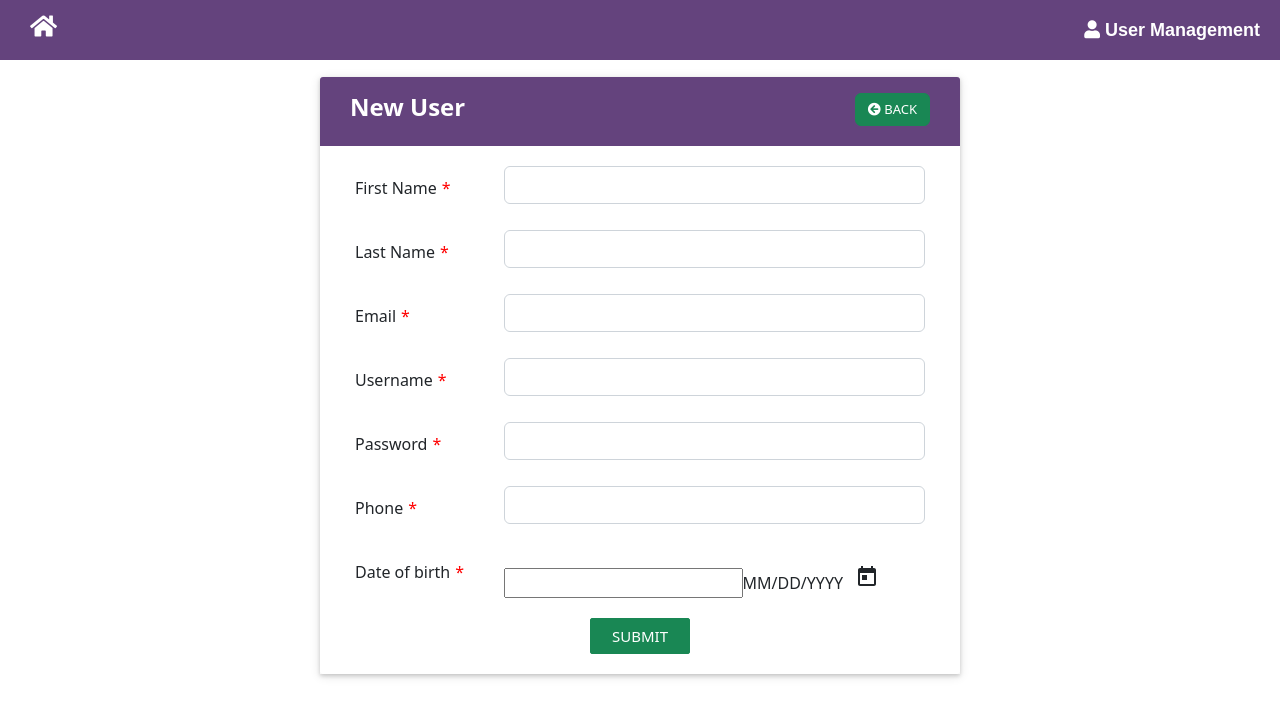
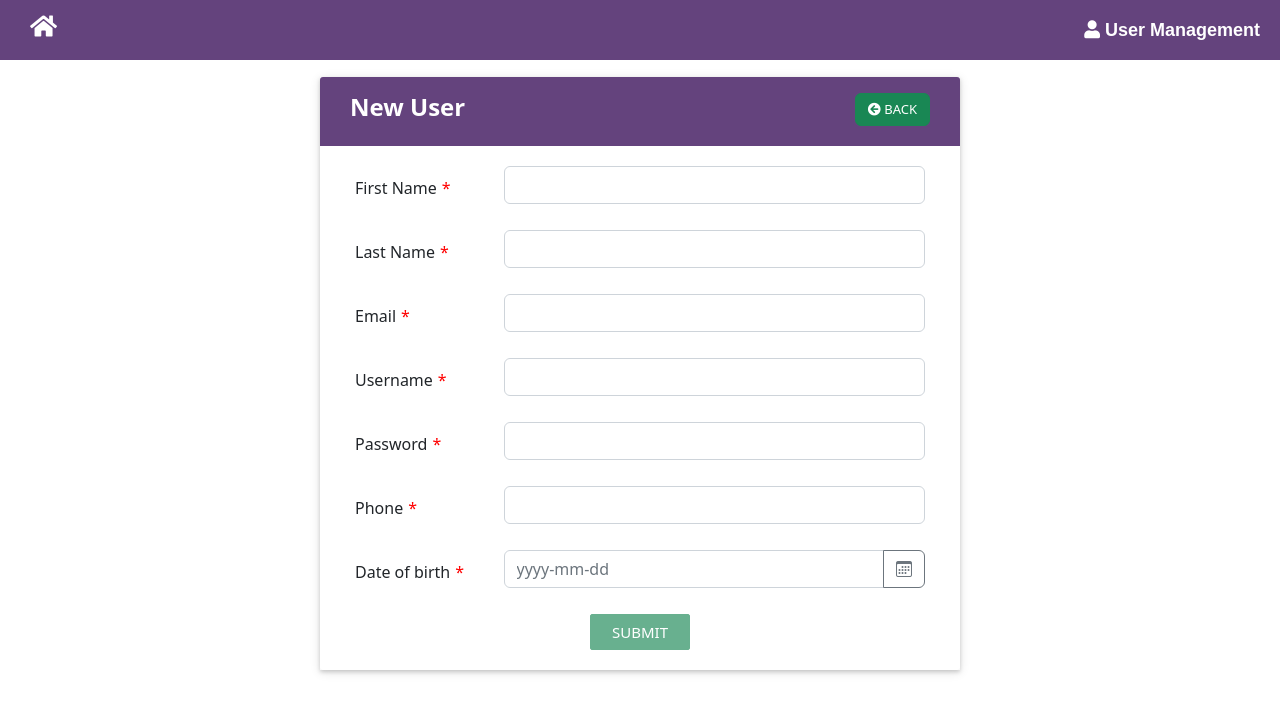
Before and after one commit to MuaazYusuf/hahn-client, an Angular app: page /users/add in a window 1280 px wide. Shown: the top 718 px of the page. Built offline with nearby package versions, Linux system fonts and the light colour scheme.

Commit message:
Integrated with server side validations

```diff
--- a/angular.json
+++ b/angular.json
@@ -25,8 +25,10 @@
               "src/assets"
             ],
             "styles": [
+              "node_modules/bootstrap-icons/font/bootstrap-icons.css",
               "src/styles.css",
-              "node_modules/bootstrap/dist/css/bootstrap.min.css"
+              "node_modules/bootstrap/dist/css/bootstrap.min.css",
+              "node_modules/ngx-toastr/toastr.css"
             ],
             "scripts": [
               "node_modules/jquery/dist/jquery.min.js",
--- a/package.json
+++ b/package.json
@@ -16,6 +16,7 @@
     "@angular/compiler": "^16.0.0",
     "@angular/core": "^16.0.0",
     "@angular/forms": "^16.0.0",
+    "@angular/localize": "^16.0.1",
     "@angular/material": "^16.0.1",
     "@angular/platform-browser": "^16.0.0",
     "@angular/platform-browser-dynamic": "^16.0.0",
@@ -23,6 +24,7 @@
     "@ng-bootstrap/ng-bootstrap": "^14.1.1",
     "@popperjs/core": "^2.11.7",
     "bootstrap": "^5.2.3",
+    "bootstrap-icons": "^1.10.5",
     "fluentvalidation-ts": "^3.1.0",
     "jquery": "^3.6.4",
     "ngx-toastr": "^16.2.0",
--- a/src/main.ts
+++ b/src/main.ts
@@ -1,3 +1,5 @@
+/// <reference types="@angular/localize" />
+
 import { platformBrowserDynamic } from '@angular/platform-browser-dynamic';
 
 import { AppModule } from './app/app.module';
--- a/src/ui/create-user/create-user.component.html
+++ b/src/ui/create-user/create-user.component.html
@@ -12,15 +12,15 @@
           </div>
         </div>
       </div>
-      <form #userForm="ngForm">
+      <form [formGroup]="userForm" (ngSubmit)="onSubmit()">
         <div class="table-content">
           <div class="form-group p-10 row">
             <div class="col-sm-3">
               <label for="FirstName" class="p-t-b-10">First Name<span class="requiredStar">*</span></label>
             </div>
             <div class="col-sm-9">
-              <input type="text" class="form-control" id="firstName" required maxlength="255"
-                [(ngModel)]="user.firstName" name="firstName" #firstName="ngModel">
+              <input type="text" class="form-control" id="firstName" required maxlength="255" name="firstName"
+                formControlName="firstName">
             </div>
           </div>
           <div class="form-group p-10 row">
@@ -28,8 +28,8 @@
               <label for="LastName" class="p-t-b-10">Last Name<span class="requiredStar">*</span></label>
             </div>
             <div class="col-sm-9">
-              <input type="text" class="form-control" id="lastName" required maxlength="255" [(ngModel)]="user.lastName"
-                name="lastName" #lastName="ngModel">
+              <input type="text" class="form-control" id="lastName" required maxlength="255" name="lastName"
+                formControlName="lastName">
             </div>
           </div>
 
@@ -38,9 +38,15 @@
               <label class="p-t-b-10">Email<span class="requiredStar">*</span></label>
             </div>
             <div class="col-sm-9">
-              <input type="text" class="form-control" id="email" required maxlength="255" [(ngModel)]="user.email"
-                name="email" #email="ngModel" pattern="^[a-zA-Z0-9._-]+@[a-zA-Z0-9.-]+\.[a-zA-Z0-9]{2,3}$">
+              <input type="text" class="form-control" id="email" required maxlength="255" name="email"
+                formControlName="email" pattern="^[a-zA-Z0-9._-]+@[a-zA-Z0-9.-]+\.[a-zA-Z0-9]{2,3}$"
+                [ngClass]="{'has-error':!userForm.controls['email'].valid && userForm.controls['email'].touched}">
+              <div class="alert alert-danger" role="alert"
+                *ngIf="!userForm.controls['email'].valid && userForm.controls['email'].touched">
+                {{errs['email']}}
+              </div>
             </div>
+
           </div>
 
           <div class="form-group p-10 row">
@@ -48,8 +54,8 @@
               <label class="p-t-b-10">Username<span class="requiredStar">*</span></label>
             </div>
             <div class="col-sm-9">
-              <input type="text" class="form-control" id="username" required maxlength="255" [(ngModel)]="user.username"
-                name="username" #username="ngModel">
+              <input type="text" class="form-control" id="username" required maxlength="255" name="username"
+                formControlName="username">
 
             </div>
           </div>
@@ -59,8 +65,8 @@
               <label class="p-t-b-10">Password<span class="requiredStar">*</span></label>
             </div>
             <div class="col-sm-9">
-              <input type="password" class="form-control" id="password" required maxlength="255"
-                [(ngModel)]="user.password" name="password" #password="ngModel">
+              <input type="password" class="form-control" id="password" required maxlength="255" name="password"
+                formControlName="password">
 
             </div>
           </div>
@@ -70,25 +76,28 @@
               <label class="p-t-b-10">Phone<span class="requiredStar">*</span></label>
             </div>
             <div class="col-sm-9">
-              <input type="text" class="form-control" id="phoneNumber" required maxlength="10"
-                [(ngModel)]="user.phoneNumber" name="phoneNumber" #phoneNumber="ngModel" pattern="^\d{3}\d{3}\d{4}$">
+              <input type="text" class="form-control" id="phoneNumber" required maxlength="10" name="phoneNumber"
+                formControlName="phoneNumber" pattern="^\d{3}\d{3}\d{4}$"
+                [ngClass]="{'has-error':!userForm.controls['phoneNumber'].valid && userForm.controls['phoneNumber'].touched}">
             </div>
           </div>
           <div class="form-group p-10 row">
             <div class="col-sm-3">
               <label class="p-t-b-10">Date of birth<span class="requiredStar">*</span></label>
             </div>
-            <div class="col-sm-9">
-              <input matInput [matDatepicker]="picker" [(ngModel)]="user.dateOfBirth" name="dateOfBirth"
-                #dateOfBirth="ngModel">
-              <mat-hint>MM/DD/YYYY</mat-hint>
-              <mat-datepicker-toggle matIconSuffix [for]="picker"></mat-datepicker-toggle>
-              <mat-datepicker #picker></mat-datepicker>
+            <div class="col-9">
+              <div class="input-group">
+                <input class="form-control" placeholder="yyyy-mm-dd" name="dateOfBirth" ngbDatepicker #d="ngbDatepicker"
+                  formControlName="dateOfBirth" [minDate]="{year: 1970, month:1, day: 1}"
+                  [maxDate]="{year: 2023, month:1, day: 1}"
+                  [ngClass]="{'has-error':!userForm.controls['dateOfBirth'].valid && userForm.controls['dateOfBirth'].touched}" />
+                <button class="btn btn-outline-secondary bi bi-calendar3" (click)="d.toggle()" type="button"></button>
+              </div>
             </div>
           </div>
         </div>
         <div class="table-footer">
-          <button class="btn btn-success" (click)="addUser(userForm.form.valid)">Submit</button>
+          <button type="submit" class="btn btn-success" [disabled]="userForm.invalid">Submit</button>
         </div>
       </form>
     </div>
--- a/src/ui/create-user/create-user.component.ts
+++ b/src/ui/create-user/create-user.component.ts
@@ -1,10 +1,10 @@
-import { Component, OnInit, ViewChild } from '@angular/core';
-import { FormBuilder, FormGroup, NgForm, ValidationErrors, Validators } from '@angular/forms';
+import { Component, OnInit } from '@angular/core';
+import { FormBuilder, FormGroup, Validators } from '@angular/forms';
 import { Router } from '@angular/router';
 import { ToastrService } from 'ngx-toastr';
 import { User } from 'src/core/data/model/user';
 import { UserService } from 'src/core/service/user.service';
-import { Validator } from "fluentvalidation-ts";
+import { NgbDateStruct } from '@ng-bootstrap/ng-bootstrap';
 
 
 
@@ -14,9 +14,11 @@ import { Validator } from "fluentvalidation-ts";
   styleUrls: ['./create-user.component.scss']
 })
 export class CreateUserComponent implements OnInit {
+  date: NgbDateStruct;
   user: User = new User();
   userForm: FormGroup;
-  isSubmitted: boolean = false;
+  errors: string[];
+  errs: { [key: string]: string } = {};
 
   constructor(private userService: UserService,
     private router: Router,
@@ -34,29 +36,43 @@ export class CreateUserComponent implements OnInit {
       dateOfBirth: ['', Validators.required],
       phoneNumber: ['', Validators.required]
     });
+    this.errors = [];
   }
 
-  addUser(isValid: any) {
-    this.isSubmitted = true;
-    if (isValid) {
-      this.userService.createUser(this.user).subscribe(async (data: any) => {
-        if (data != null && data.body != null) {
-          if (data != null && data.body != null) {
-            var resultData = data.body;
-            if (resultData != null && resultData.isSuccess) {
-              this.toastr.success(resultData.message);
-              setTimeout(() => {
-                this.goToUserList()
-              }, 500);
-            }
-          }
+  onSubmit() {
+    if (this.userForm.valid) {
+      this.user.firstName = this.userForm.value.firstName;
+      this.user.lastName = this.userForm.value.lastName;
+      this.user.email = this.userForm.value.email;
+      this.user.password = this.userForm.value.password;
+      this.user.username = this.userForm.value.username;
+      this.user.phoneNumber = this.userForm.value.phoneNumber;
+      this.user.dateOfBirth = new Date(this.userForm.value.dateOfBirth.year, this.userForm.value.dateOfBirth.month - 1, this.userForm.value.dateOfBirth.day);
+      this.userService.createUser(this.user).subscribe(async (response: any) => {
+        if (response != null && response.data != null && response.code === 201) {
+          this.toastr.success(response.message);
+          setTimeout(() => {
+            this.goToUserList()
+          }, 500);
         }
       },
         async error => {
-          this.toastr.error(error.message);
-          setTimeout(() => {
-            this.router.navigate(['/']);
-          }, 500);
+
+          if (error.error.code === 400) {
+            let validationErrorDictionary = error.error.errors;
+            this.toastr.error(error.error.message);
+            for (var fieldName in validationErrorDictionary) {
+              if (validationErrorDictionary.hasOwnProperty(fieldName)) {
+                this.userForm.controls[fieldName.toLowerCase()].setErrors({ invalid: true });
+                this.errors.push(validationErrorDictionary[fieldName]);
+                this.errs[fieldName.toLowerCase()] = validationErrorDictionary[fieldName];
+                console.log(this.errs);
+              }
+            }
+            console.log(this.userForm);
+          } else {
+            this.toastr.error("Something went wrong!");
+          }
         });
     }
   }
@@ -64,8 +80,4 @@ export class CreateUserComponent implements OnInit {
   goToUserList() {
     this.router.navigate(['users']);
   }
-
-  onSubmit() {
-
-  }
 }
--- a/src/ui/edit-user/edit-user.component.html
+++ b/src/ui/edit-user/edit-user.component.html
@@ -7,7 +7,7 @@
                         <h4><b>Update User</b></h4>
                     </div>
                     <div class="col-sm-6">
-                        <a href="#" routerLink="/Home" class="btn btn-success back"><i
+                        <a href="#" routerLink="/" class="btn btn-success back"><i
                                 class='fas fa-arrow-circle-left'></i>
                             &nbsp;Back</a>
                     </div>
@@ -47,12 +47,12 @@
                       <div class="col-sm-3">
                         <label class="p-t-b-10">Date of birth<span class="requiredStar">*</span></label>
                       </div>
-                      <div class="col-sm-9">
-                        <input matInput [matDatepicker]="picker" [(ngModel)]="user.dateOfBirth" name="dateOfBirth"
-                          #dateOfBirth="ngModel">
-                        <mat-hint>MM/DD/YYYY</mat-hint>
-                        <mat-datepicker-toggle matIconSuffix [for]="picker"></mat-datepicker-toggle>
-                        <mat-datepicker #picker></mat-datepicker>
+                      <div class="col-9">
+                        <div class="input-group">
+                          <input class="form-control" placeholder="yyyy-mm-dd" [(ngModel)]="date" name="dateOfBirth"
+                            ngbDatepicker #d="ngbDatepicker" #dateOfBirth="ngModel" [minDate]="{year: 1970, month:1, day: 1}" [maxDate]="{year: 2023, month:1, day: 1}"/>
+                          <button class="btn btn-outline-secondary bi bi-calendar3" (click)="d.toggle()" type="button"></button>
+                        </div>
                       </div>
                     </div>
                   </div>
--- a/src/ui/edit-user/edit-user.component.ts
+++ b/src/ui/edit-user/edit-user.component.ts
@@ -1,6 +1,7 @@
 import { Component, OnInit, ViewChild } from '@angular/core';
 import { FormGroup, NgForm } from '@angular/forms';
 import { ActivatedRoute, Router } from '@angular/router';
+import { NgbDateStruct } from '@ng-bootstrap/ng-bootstrap';
 import { ToastrService } from 'ngx-toastr';
 import { User } from 'src/core/data/model/user';
 import { UserService } from 'src/core/service/user.service';
@@ -11,10 +12,9 @@ import { UserService } from 'src/core/service/user.service';
     styleUrls: ['./edit-user.component.scss']
 })
 export class EditUserComponent implements OnInit {
+    date: NgbDateStruct;
     user: User = new User();
-
     userForm: FormGroup;
-
     isSubmitted: boolean = false;
     userId: any;
 
@@ -40,6 +40,8 @@ export class EditUserComponent implements OnInit {
                     this.user.username = resultData.username;
                     this.user.dateOfBirth = resultData.dateOfBirth;
                     this.user.phoneNumber = resultData.phoneNumber;
+                    resultData.dateOfBirth = new Date(resultData.dateOfBirth);
+                    this.date = { day: resultData.dateOfBirth.getUTCMonth(), month: resultData.dateOfBirth.getUTCMonth(), year: resultData.dateOfBirth.getFullYear() }
                 }
             }
         },
@@ -49,6 +51,7 @@ export class EditUserComponent implements OnInit {
     editUser(isValid: any) {
         this.isSubmitted = true;
         if (isValid) {
+            this.user.dateOfBirth = new Date(this.date.year, this.date.month - 1, this.date.day);
             this.userService.updateUser(this.user.id, this.user).subscribe(async (response: any) => {
                 if (response != null && response.code === 200) {
                     this.toastr.success(response.message);
--- a/src/ui/view-user/view-user.component.ts
+++ b/src/ui/view-user/view-user.component.ts
@@ -11,7 +11,7 @@ import { UserService } from 'src/core/service/user.service';
 export class ViewUserComponent implements OnInit {
 
     userId: any;
-    userDetails: User;
+    userDetails: User = new User();
 
     constructor(private route: ActivatedRoute, public userService: UserService) { }
 
--- a/tsconfig.app.json
+++ b/tsconfig.app.json
@@ -3,7 +3,9 @@
   "extends": "./tsconfig.json",
   "compilerOptions": {
     "outDir": "./out-tsc/app",
-    "types": []
+    "types": [
+      "@angular/localize"
+    ]
   },
   "files": [
     "src/main.ts"
```
Also changed, not shown: src/app/app.module.ts (+6 -4 lines), 2 other files (tests, documents, lock files or other folders).
